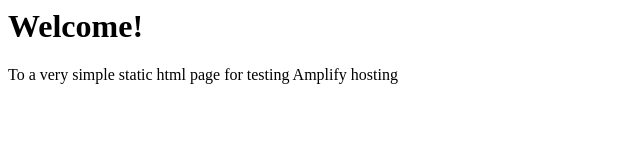
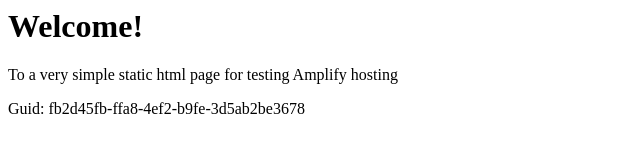
Before and after one commit to aws-aemilia-fra/Github-PR-Commit-Integration-Test-DoNotTouch-GithubWebhookPreviewCanaryTest-v1-prod-eu-central-1, a website: page src/index.html in a window 1280 px wide. Shown: the whole page, without its empty margins (0-640 px from the left). Drawn offline with Linux system fonts and the light colour scheme.

Commit message:
commit from integ tests

```diff
--- a/src/index.html
+++ b/src/index.html
@@ -1,3 +1,5 @@
+
+
 <html lang="en">
 
 <head>
@@ -10,6 +12,6 @@
 <body>
     <h1>Welcome!</h1>
     <p>To a very simple static html page for testing Amplify hosting</p>
-</body>
+    <p>Guid: fb2d45fb-ffa8-4ef2-b9fe-3d5ab2be3678</p></body>
 
 </html>
```
